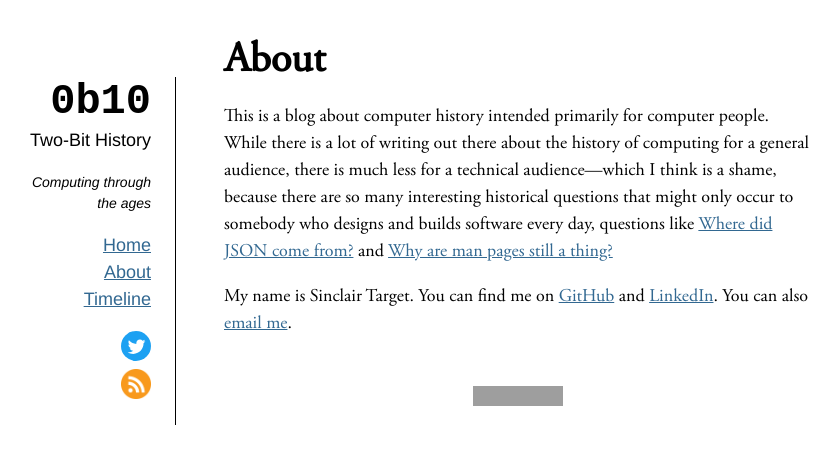
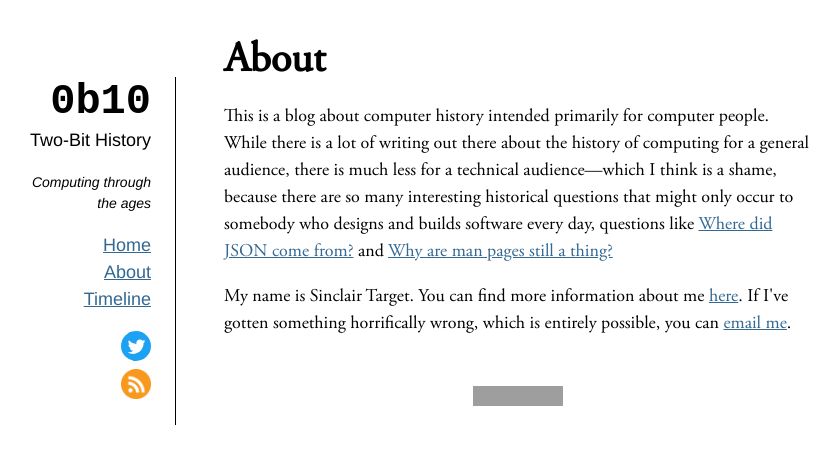
Before and after one commit to sinclairtarget/sinclairtarget.github.io, a Jekyll site: the page built from about.html, in a window 1280 px wide. Shown: the top 464 px of the page, without its empty margins (122-962 px from the left). Built offline with Jekyll 4.4.1, drawn with Linux system fonts in a browser that asks for light colours; grey boxes are pictures that could not be loaded.

Commit message:
Add personal website link to about page.

```diff
--- a/about.html
+++ b/about.html
@@ -12,9 +12,8 @@ software every day, questions like
 <a href="{{site.url}}{% link _posts/2017-09-21-the-rise-and-rise-of-json.md %}">Where did JSON come from?</a> and
 <a href="{{site.url}}{% link _posts/2017-09-28-the-lineage-of-man.md %}">Why are man pages still a thing?</a></p>
 
-<p>My name is Sinclair Target. You can find me on
-<a href="https://github.com/sinclairtarget">GitHub</a> and
-<a href="https://www.linkedin.com/in/sinclairtarget/">LinkedIn</a>. You can
-also
+<p>My name is Sinclair Target. You can find more information about me
+<a href="http://sinclairtarget.com">here</a>. If I've gotten something
+horrifically wrong, which is entirely possible, you can
 <a href="mailto:sinclairtarget%2Btwobithistory@gmail.com?subject=Two-Bit%20History">email me</a>.
 </p>
```
